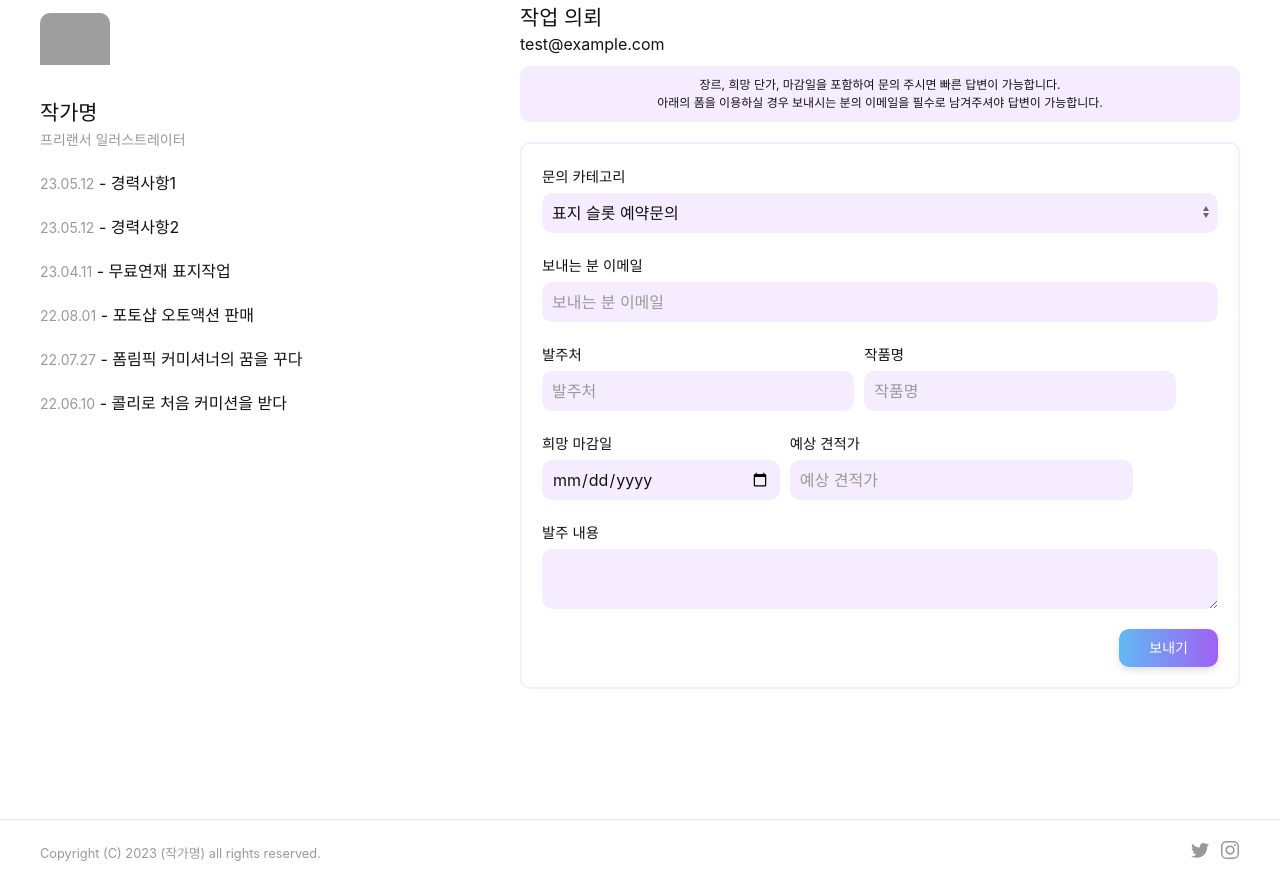
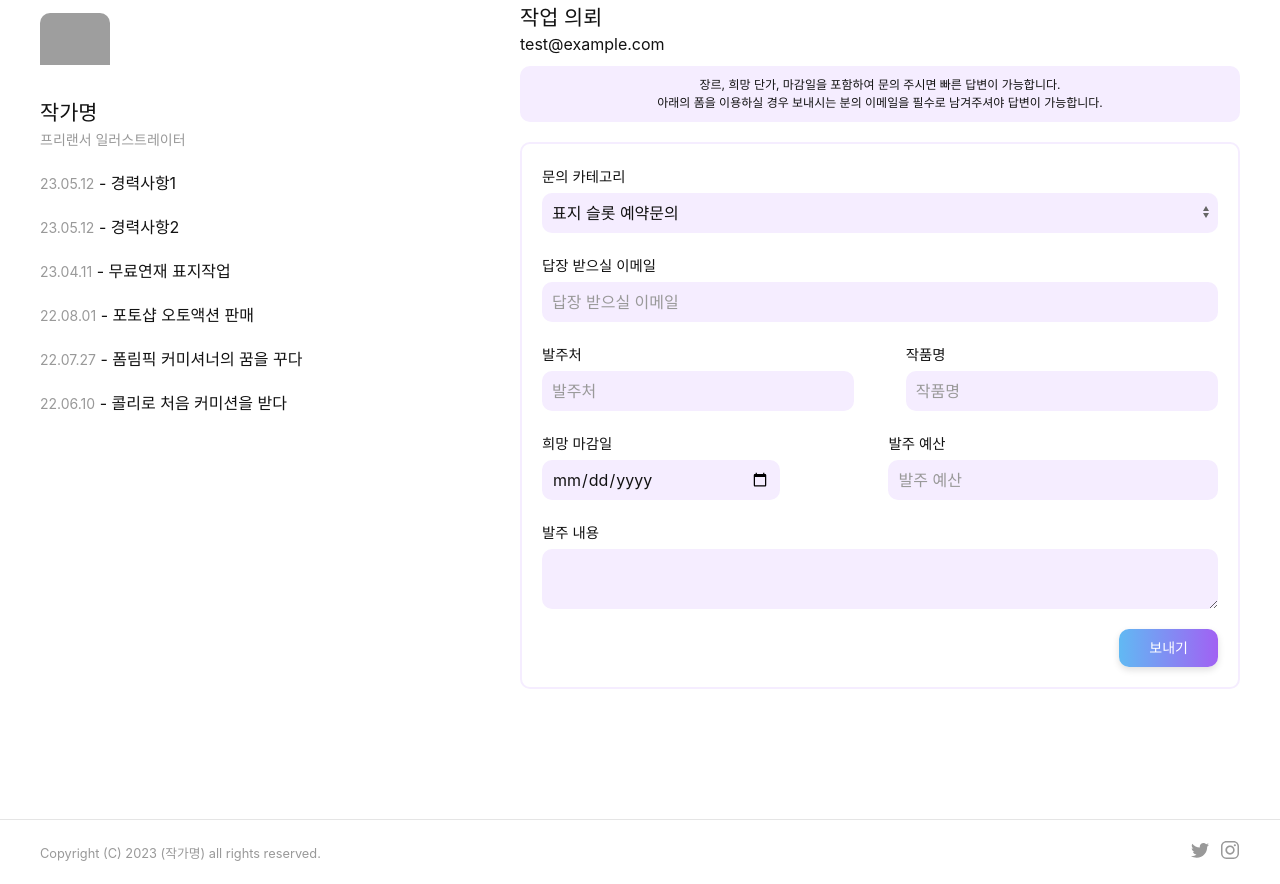
Before and after one commit to mvuvm/PPtemplate, a plain HTML site: page index.html in a window 1280 px wide. Shown: the part 4831-5715 px from the top of the page. Drawn offline with nearby package versions, Linux system fonts and the light colour scheme; grey boxes are pictures that could not be loaded.

Commit message:
Update index.html

```diff
--- a/index.html
+++ b/index.html
@@ -202,10 +202,10 @@
                                             </select>
                                         </div>
                                         <div class="uk-margin">
-                                            <label for="email">보내는 분 이메일</label>
-                                            <input id="email" class="uk-input" type="text" placeholder="보내는 분 이메일" aria-label="Input" required="required">
+                                            <label for="email">답장 받으실 이메일</label>
+                                            <input id="email" class="uk-input" type="text" placeholder="답장 받으실 이메일" aria-label="Input" required="required">
                                         </div>
-                                        <div class="uk-margin" style="display: flex; gap: 10px;">
+                                        <div class="uk-margin" style="display: flex; gap: 10px; justify-content: space-between;">
                                             <div>
                                                 <label for="company">발주처</label>
                                                 <input id="company" class="uk-input" type="text" placeholder="발주처" aria-label="Input" required="required">
@@ -215,14 +215,14 @@
                                                 <input id="productname" class="uk-input" type="text" placeholder="작품명"aria-label="Input" required="required">
                                             </div>
                                         </div>
-                                        <div class="uk-margin" style="display: flex; gap: 10px;">
+                                        <div class="uk-margin" style="display: flex; gap: 10px; justify-content: space-between;">
                                             <div>
                                                 <label for="deadline">희망 마감일</label>
                                                 <input id="deadline" class="uk-input" type="date" placeholder="발주처" aria-label="Input" required="required">
                                             </div>
                                             <div>
-                                                <label for="pay">예상 견적가</label>
-                                                <input id="pay" class="uk-input" type="text" placeholder="예상 견적가"aria-label="Input" required="required">
+                                                <label for="pay">발주 예산</label>
+                                                <input id="pay" class="uk-input" type="text" placeholder="발주 예산"aria-label="Input" required="required">
                                             </div>
                                         </div>
                                         <div class="uk-margin">
```
